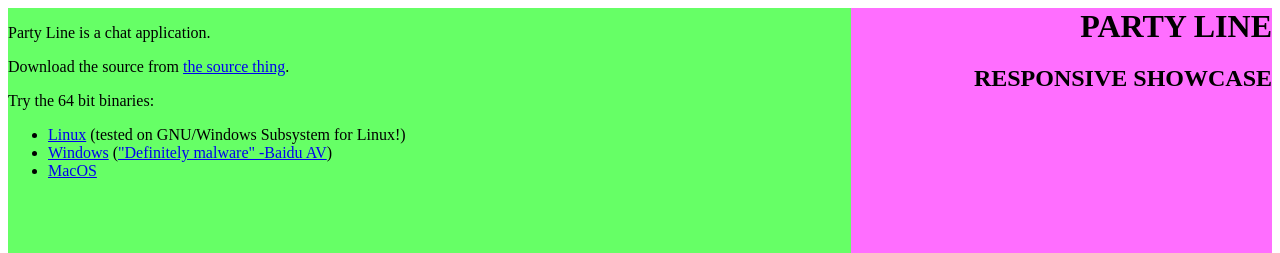
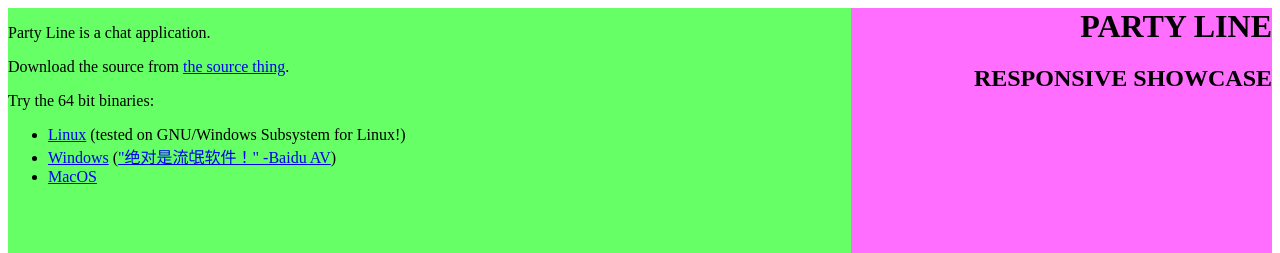
Before and after one commit to TACIXAT/party-line, a website: page docs/index.html in a window 1280 px wide. Shown: the top 253 px of the page. Drawn offline with Linux system fonts and the light colour scheme.

Commit message:
Add some international flare.

```diff
--- a/docs/index.html
+++ b/docs/index.html
@@ -89,7 +89,7 @@
             <p>Try the 64 bit binaries:</p>
             <ul>
                 <li><a href="https://github.com/douggard/party-line/raw/master/bin/party-line-linux">Linux</a> (tested on GNU/Windows Subsystem for Linux!)</li>
-                <li><a href="https://github.com/douggard/party-line/raw/master/bin/party-line-win.exe">Windows</a> (<a href="https://www.virustotal.com/#/file-analysis/Yzk4YmEzOGJhMzI3ZDFkYzY2YzgzMmI2NjUxNTM0NGE6MTUyMTE2MTIzNQ==">"Definitely malware" -Baidu AV</a>)</li>
+                <li><a href="https://github.com/douggard/party-line/raw/master/bin/party-line-win.exe">Windows</a> (<a href="https://www.virustotal.com/#/file-analysis/Yzk4YmEzOGJhMzI3ZDFkYzY2YzgzMmI2NjUxNTM0NGE6MTUyMTE2MTIzNQ==" title="definitely malware">"绝对是流氓软件！" -Baidu AV</a>)</li>
                 <li><a href="https://github.com/douggard/party-line/raw/master/bin/party-line-macos">MacOS</a></li>
             </ul>
         </main>
```
